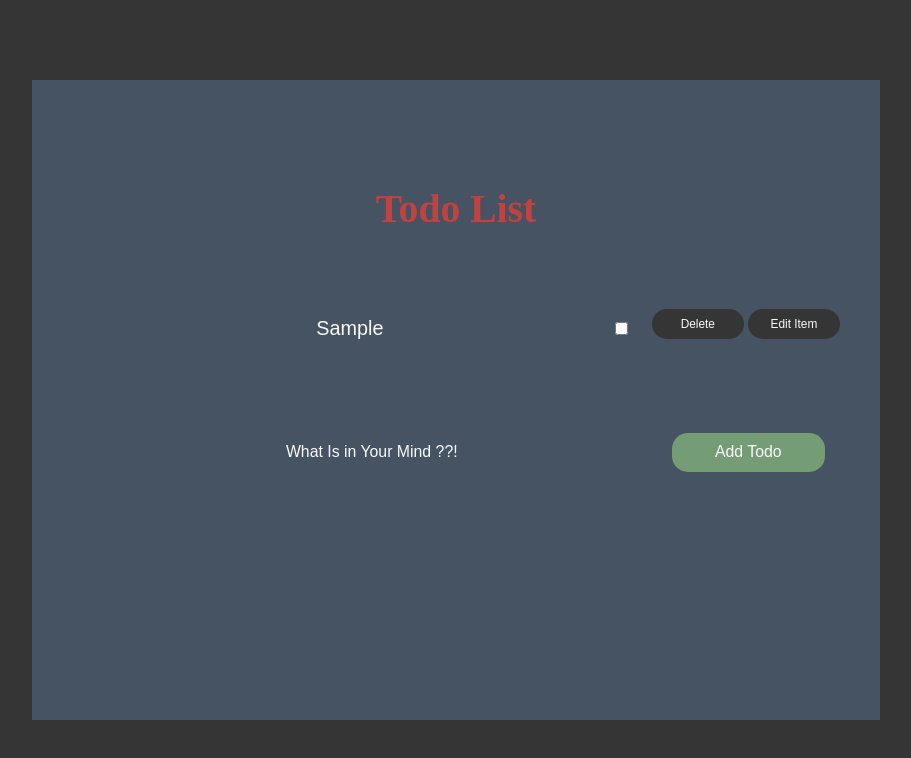
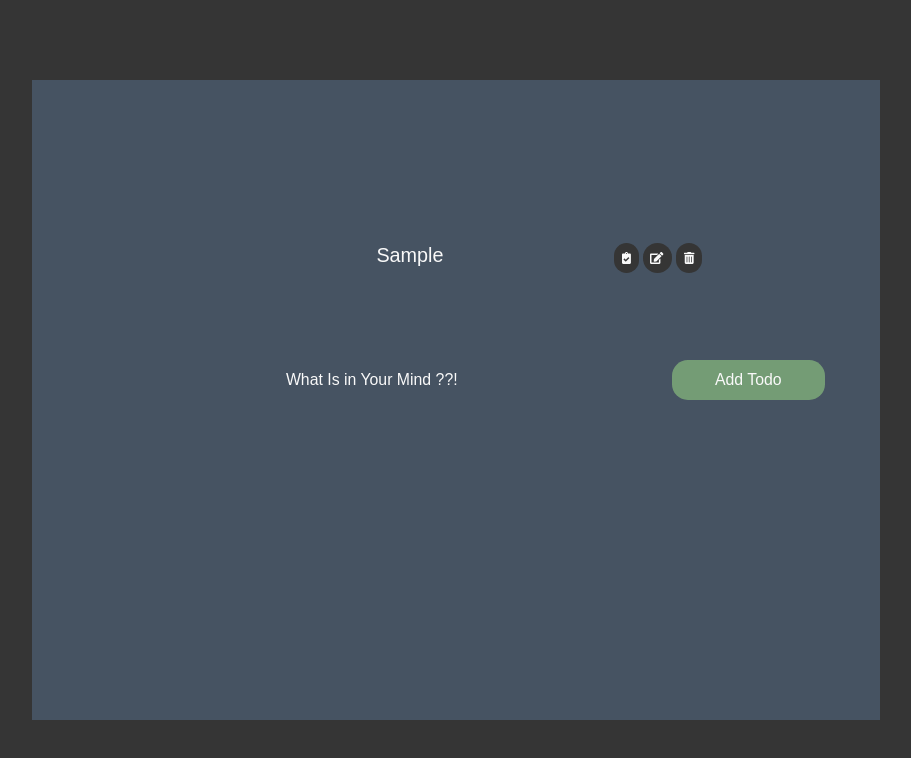
Before and after one commit to ShehabGamal/to-do-list, a React (Create React App) app: page / in a window 1280 px wide. Both pictures are taken after typing "Sample" into the empty fields and a click on the input "Add Todo". Shown: the top 758 px of the page, without its empty margins (184-1095 px from the left). Built offline with nearby package versions, Linux system fonts and the light colour scheme.

Commit message:
Major Changes: 1- Deleted unused CSS files 2-Deleted UnUsed Custom Button File 3- Changed Add item from Stateful Component to functional Stateless Component 4-Deleted the header in the app.js 5- Added icons to the buttons instead of text

```diff
--- a/package.json
+++ b/package.json
@@ -3,6 +3,9 @@
   "version": "0.1.0",
   "private": true,
   "dependencies": {
+    "@fortawesome/fontawesome-svg-core": "^1.2.36",
+    "@fortawesome/free-solid-svg-icons": "^5.15.4",
+    "@fortawesome/react-fontawesome": "^0.1.15",
     "@testing-library/jest-dom": "^4.2.4",
     "@testing-library/react": "^9.5.0",
     "@testing-library/user-event": "^7.2.1",
--- a/src/App.js
+++ b/src/App.js
@@ -22,11 +22,7 @@ const Container = styled.div`
   width: 60%;
   margin: 10% auto;
 `;
-const BasicHeader = styled.h1`
-  text-align: center;
-  color: ${(props) => props.theme.secondaryColor};
-  font-size: 4.955vh;
-`;
+
 function App() {
   //const [items, setItems] = useState([]);
   const [items, setItems] = useLocalStorage([], "todo-list");
@@ -60,7 +56,7 @@ function App() {
   return (
     <Wrapper>
       <Container>
-        <BasicHeader>Todo List</BasicHeader>
+
         <Items
           items={items}
           deleteItem={deleteItem}
--- a/src/Components/AddItem/AddItem.js
+++ b/src/Components/AddItem/AddItem.js
@@ -1,5 +1,4 @@
-import React, { Component } from "react";
-import "./AddItem.css";
+import React from "react";
 import styled from "styled-components";
 
 const BasicInput = styled.input`
@@ -33,21 +32,20 @@ const ExtendedBasicInput1 = styled(BasicInput)`
   }
 `;
 
-class AddItem extends Component {
-  handleSubmit = (e) => {
+const AddItem = (props)=> {
+  const handleSubmit = (e)=>{
     e.preventDefault();
     let isTrimmed = false;
     var letterNumber = /^[^\s]+(\s+[^\s]+)*$/;
     isTrimmed = e.target.ToDo.value.match(letterNumber) ? true : false;
     if (isTrimmed) {
-      this.props.addItem({ ToDo: e.target.ToDo.value });
+    props.addItem({ ToDo: e.target.ToDo.value });
     }
     document.getElementById("ToDo").value = "";
   };
-  render() {
     return (
-      <div>
-        <form onSubmit={this.handleSubmit}>
+
+        <form onSubmit={handleSubmit}>
           <ExtendedBasicInput1
             type="text"
             placeholder="What Is in Your Mind ??!"
@@ -56,8 +54,7 @@ class AddItem extends Component {
           />
           <BasicInput type="submit" id="ToDo2" value="Add Todo" />
         </form>
-      </div>
+
     );
   }
-}
 export default AddItem;
--- a/src/Components/Item/Item.jsx
+++ b/src/Components/Item/Item.jsx
@@ -1,28 +1,25 @@
 import React, { useState } from "react";
 import styled from "styled-components";
+import { FontAwesomeIcon } from '@fortawesome/react-fontawesome'
+import { faTrashAlt,faClipboardCheck,faEdit } from '@fortawesome/free-solid-svg-icons'
 
 const BasicButton = styled.button`
   padding: 0.991vh;
   margin: 0 auto;
   margin-left: 0.495vh;
-  width: 12%;
-  float: right;
+  width: auto;
   background: ${(props) => props.theme.background};
   color: ${(props) => props.theme.foreground};
   border: 0;
   border-radius: 1.982vh;
   font-size: 1.486vh;
-  @media (min-width: 280px) and (max-width: 1024px) {
-    width: 33%;
-    float: none;
-  }
 `;
 const BasicInput = styled.input`
   display: inline-block;
   text-align: center;
   padding: 0.991vh;
   font-size: 2.477vh;
-  width: 66%;
+  width: 50%;
   background: transparent;
   color: ${(props) => props.theme.foreground};
   border: 0;
@@ -60,23 +57,25 @@ const Item = (props) => {
           setText(e.target.value);
         }}
       />
-      <input
-        type="checkbox"
-        onChange={(e) => {
+      <BasicButton
+        type="button"
+        onClick={(e) => {
           markAsComplete(!item.isComplete, itemID);
         }}
         className="check"
-      />
+      >
+      <FontAwesomeIcon icon={faClipboardCheck}/>
+      </BasicButton>
       <BasicButton
         type="button"
         onClick={() => {
           onSubmit(text);
         }}
       >
-        Edit Item
+      <FontAwesomeIcon icon={faEdit}/>
       </BasicButton>
       <BasicButton type="button" onClick={() => deleteItem(itemID)}>
-        Delete
+      <FontAwesomeIcon icon={faTrashAlt}/>
       </BasicButton>
     </div>
   );
--- a/src/Components/Items/Items.js
+++ b/src/Components/Items/Items.js
@@ -1,5 +1,4 @@
 import React from "react";
-import "./Items.css";
 import Item from "../Item/Item.jsx";
 import styled from "styled-components";
 
```
Also changed, not shown: src/Components/Button/index.jsx (deleted, +0 -14 lines), src/Components/AddItem/AddItem.css (deleted), src/Components/Items/Items.css (deleted), 1 other file (tests, documents, lock files or other folders).
